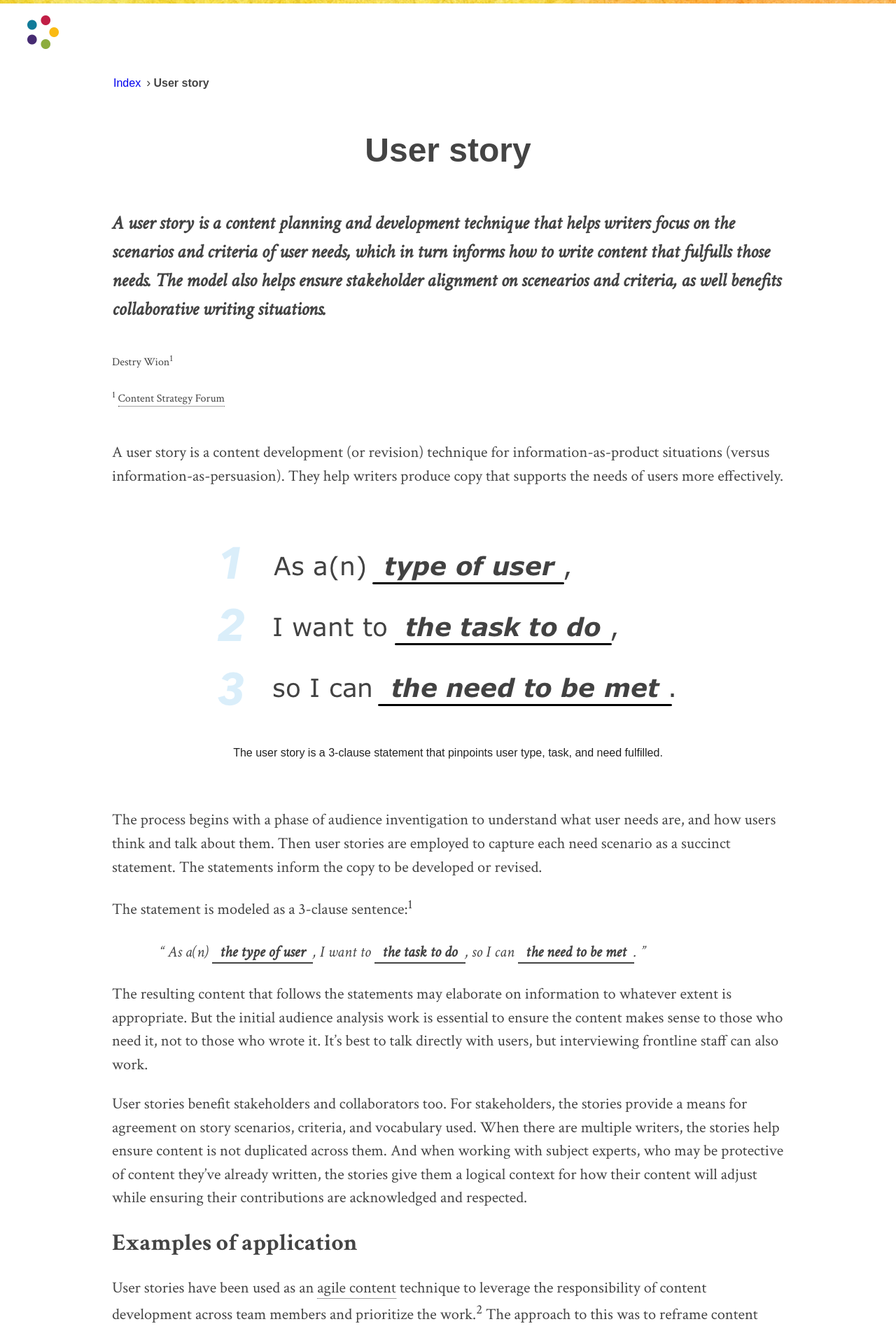
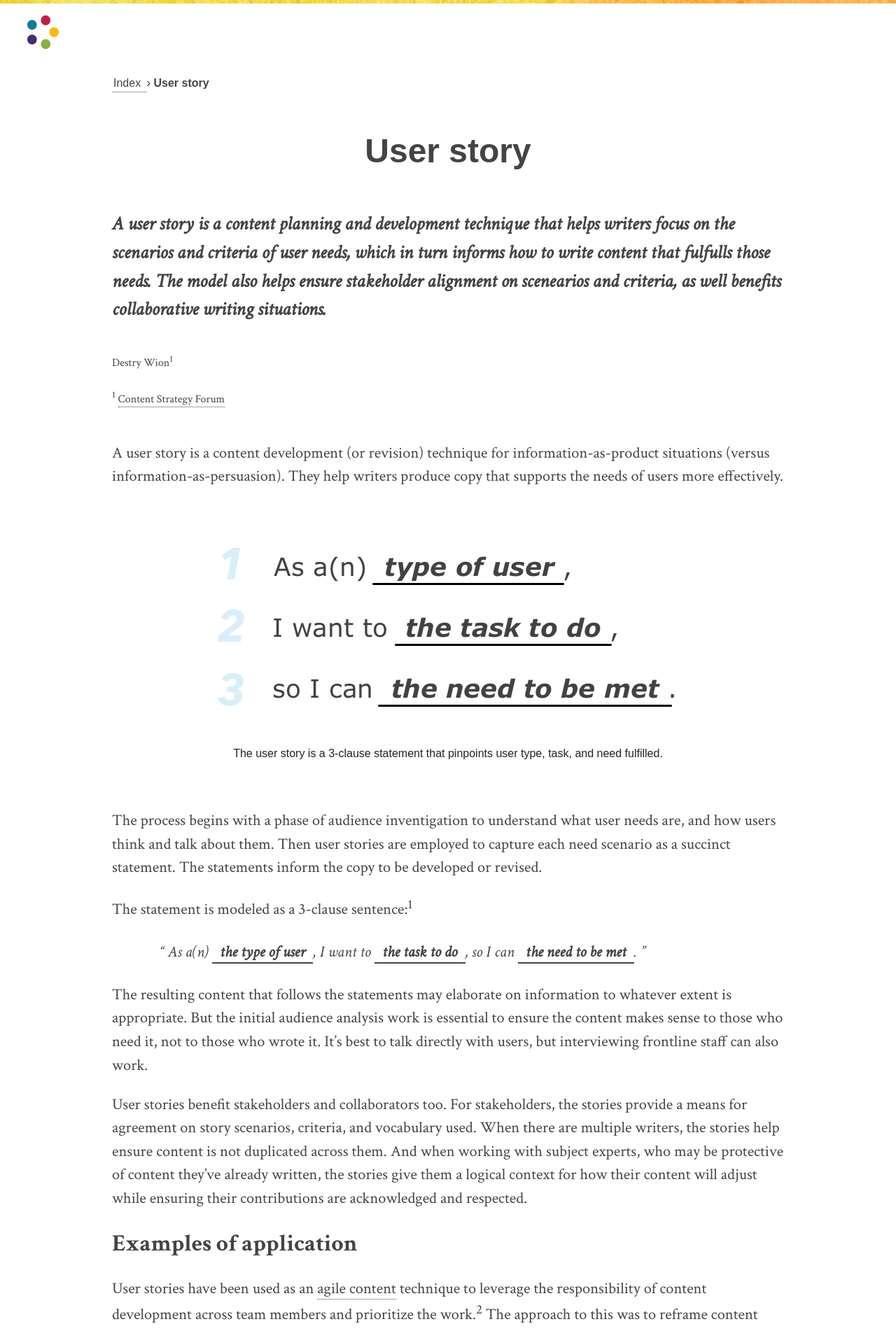
Before and after one commit to content-strategy-forum/csf-glossary, a Jekyll site: the page built from user-story.md, in a window 1280 px wide. Shown: the top 1902 px of the page at 70% size. Built offline with Jekyll 4.4.1, drawn with Linux system fonts in a browser that asks for light colours; some web fonts are replaced.

Commit message:
correct class name

```diff
--- a/assets/main.css
+++ b/assets/main.css
@@ -202,7 +202,7 @@
    ANCHORS & LINKS
 ---------------------------- */
 
-.contributors a,
+.breadcrumb a,
 article a,
 footer a {
 	transition: all .6s ease-in-out;
@@ -210,19 +210,19 @@
   text-decoration: none;
 }
 
-.contributors a,
+.breadcrumb a,
 article a,
 footer a { border-bottom: 1px dotted #444; }
 
 article sup a:first-child { padding-left: 1px; }
 
-.contributors a:hover,
+.breadcrumb a:hover,
 article a:hover,
 footer a:hover { color: #000; }
 
-.contributors a:hover,
+.breadcrumb a:hover,
 article a:hover {
-	background-color: #f9f2b0;
+	background-color: #ffff99;
 	border-bottom-color: #fff;
 }
 
```
